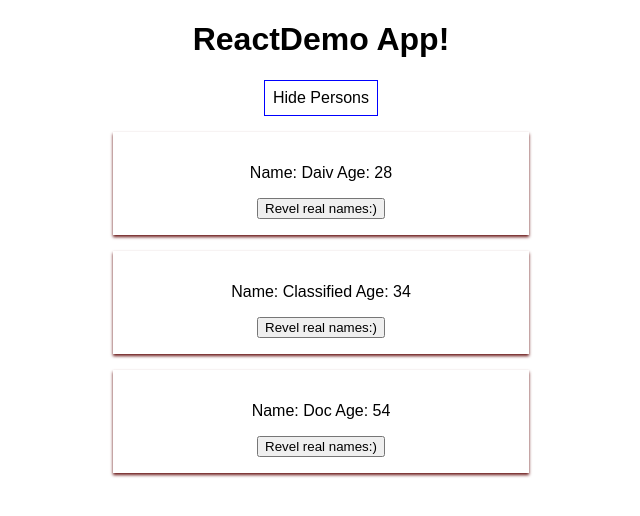
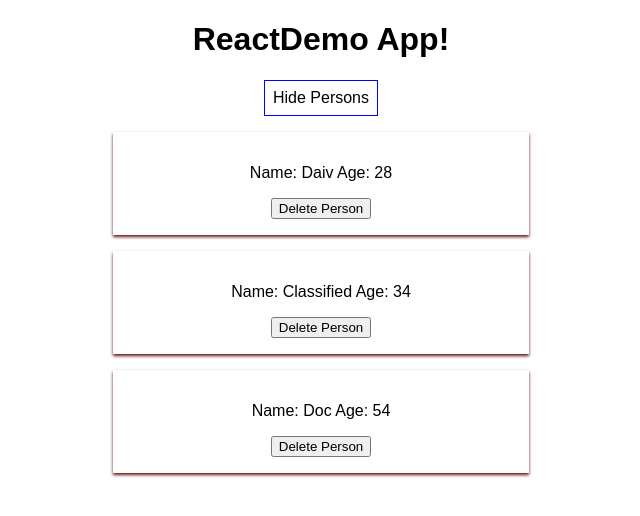
Before and after one commit to shubhamkuswah/react-course, a React (Create React App) app: page / in a window 1280 px wide. Both pictures are taken after a click on the button "Show Persons". Shown: the top 516 px of the page, without its empty margins (319-959 px from the left). Built offline with nearby package versions, Linux system fonts and the light colour scheme.

Commit message:
React lecture 59

```diff
--- a/src/App.js
+++ b/src/App.js
@@ -4,27 +4,25 @@ import Person from './Person/Person';
 
 export class App extends Component {
   state = {
-    persons: [{personName: 'Daiv', age:'28'},{personName:'Classified' ,age:'34'},{personName:'Doc', age:'54'}],
+    persons: [
+      {id:1,personName: 'Daiv', age:'28'},
+      {id:2,personName:'Classified' ,age:'34'},
+      {id:3,personName:'Doc', age:'54'}
+    ],
     otherState: 'other value',
     showPersons: false
   }
 
-  switchNameNew = ()=> {
-    // console.log('was clicked!');
-    this.setState({persons: [{personName: 'Daiv the octopus', age:'28'},{personName:'Classified the husky' ,age:'34'},{personName:'Doc disrespect', age:'54'}]})
+
+  tooglePersonHandler = ()=>{
+    const currentStatus = this.state.showPersons;
+    this.setState({showPersons: !currentStatus})
   }
 
-  switchNameOld = ()=>{
-    this.setState({persons: [{personName: 'Daiv', age:'28'},{personName:'Classified' ,age:'34'},{personName:'Doc', age:'54'}]})
-  }
-
-  mouseHandler = ()=>{
-    console.log('mouse detected!')
-  }
-
-  tooglePersonHenalder = ()=>{
-    const currentStatus = this.state.showPersons;
-    this.setState({showPersons: !currentStatus})
+  deletePersonHandler = (index)=>{
+    const persons = [...this.state.persons];
+    persons.splice(index,1)
+    this.setState({persons:persons})
   }
 
   render() {
@@ -35,35 +33,32 @@ export class App extends Component {
       padding: '8px',
       cursor: 'pointer'
     }
+
+    let persons = null;
+
+    if(this.state.showPersons){
+      persons =(
+        <div>
+        {
+        this.state.persons.map((person,index)=>{
+        return <Person
+        delete= {()=> this.deletePersonHandler(index)}
+        personName={person.personName}
+        age={person.age}
+        key={person.id}
+        />
+        })}
+        </div>
+      )
+    }
+
     return (
       <div className="App">
         <h1>ReactDemo App!</h1>
         <button style={style}
-        onClick={this.tooglePersonHenalder}>
+        onClick={this.tooglePersonHandler}>
         {this.state.showPersons? 'Hide Persons' : 'Show Persons'}</button>
-        { this.state.showPersons ?
-        <div>
-        <Person
-        personName={this.state.persons[0].personName}
-        age={this.state.persons[0].age}
-        hover={this.switchNameNew}
-        leave={this.switchNameOld}
-        />
-        <Person
-        personName={this.state.persons[1].personName}
-        age={this.state.persons[1].age}
-        hover={this.switchNameNew}
-        leave={this.switchNameOld}
-        />
-        <Person
-        personName={this.state.persons[2].personName}
-        age={this.state.persons[2].age}
-        hover={this.switchNameNew}
-        leave={this.switchNameOld}
-        />
-        </div> : null
-        }
-
+        {persons}
       </div>
     );
   }
--- a/src/Person/Person.js
+++ b/src/Person/Person.js
@@ -6,7 +6,7 @@ const person = (Props)=>{
     return(
     <div className='Person'>
     <p>Name: {Props.personName} Age: {Props.age}</p>
-    <button onMouseEnter={Props.hover} onMouseLeave={Props.leave}>Revel real names:)</button>
+    <button onClick={Props.delete}>Delete Person</button>
     </div>
     )
 }
```
